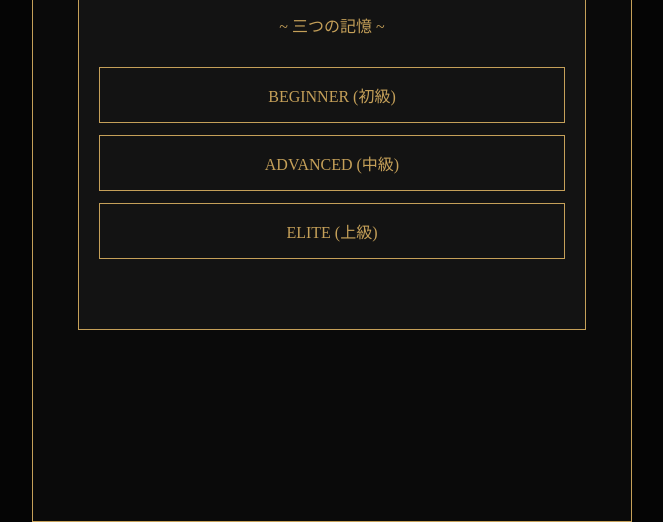
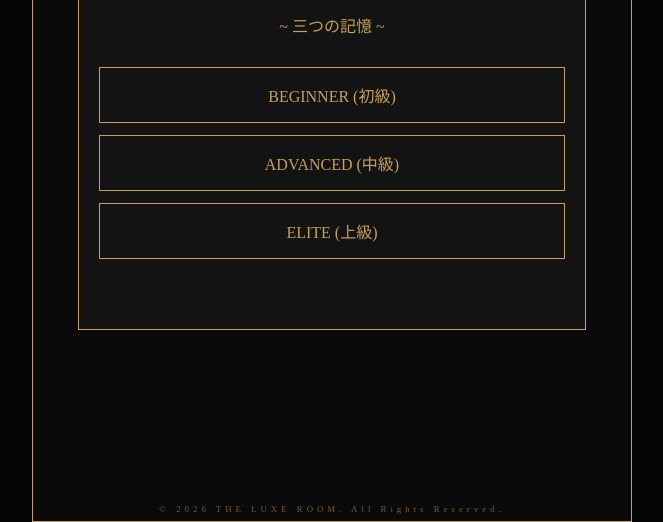
Before and after one commit to takumi262822/escape-game, a website with bundled scripts: page index.html in a window 1280 px wide. Shown: the part 278-800 px from the top of the page, without its empty margins (308-971 px from the left). Built offline with nearby package versions, Linux system fonts and the light colour scheme.

Commit message:
fix: improve footer visibility (z-index, opacity)

```diff
--- a/style.css
+++ b/style.css
@@ -67,6 +67,6 @@ body { background: var(--dark-bg); margin: 0; display: flex; justify-content: ce
 /* --- フッター --- */
 .game-footer {
     position: fixed; bottom: 8px; width: 100%; text-align: center;
-    font-size: 0.55em; color: rgba(197, 160, 89, 0.3); letter-spacing: 4px;
-    pointer-events: none; font-family: 'Cinzel', serif;
+    font-size: 0.55em; color: rgba(197, 160, 89, 0.55); letter-spacing: 4px;
+    pointer-events: none; font-family: 'Cinzel', serif; z-index: 10001;
 }
```
